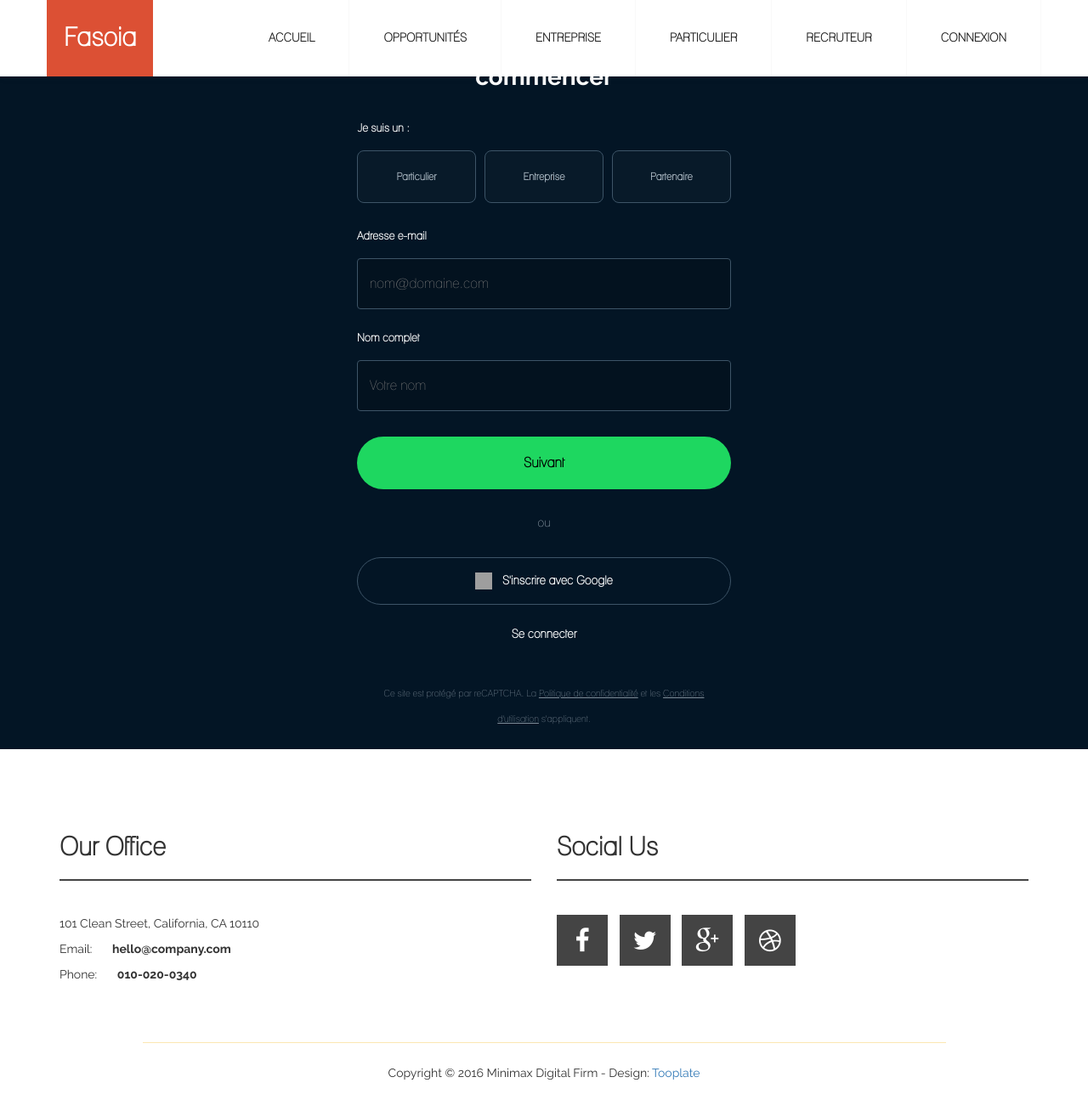
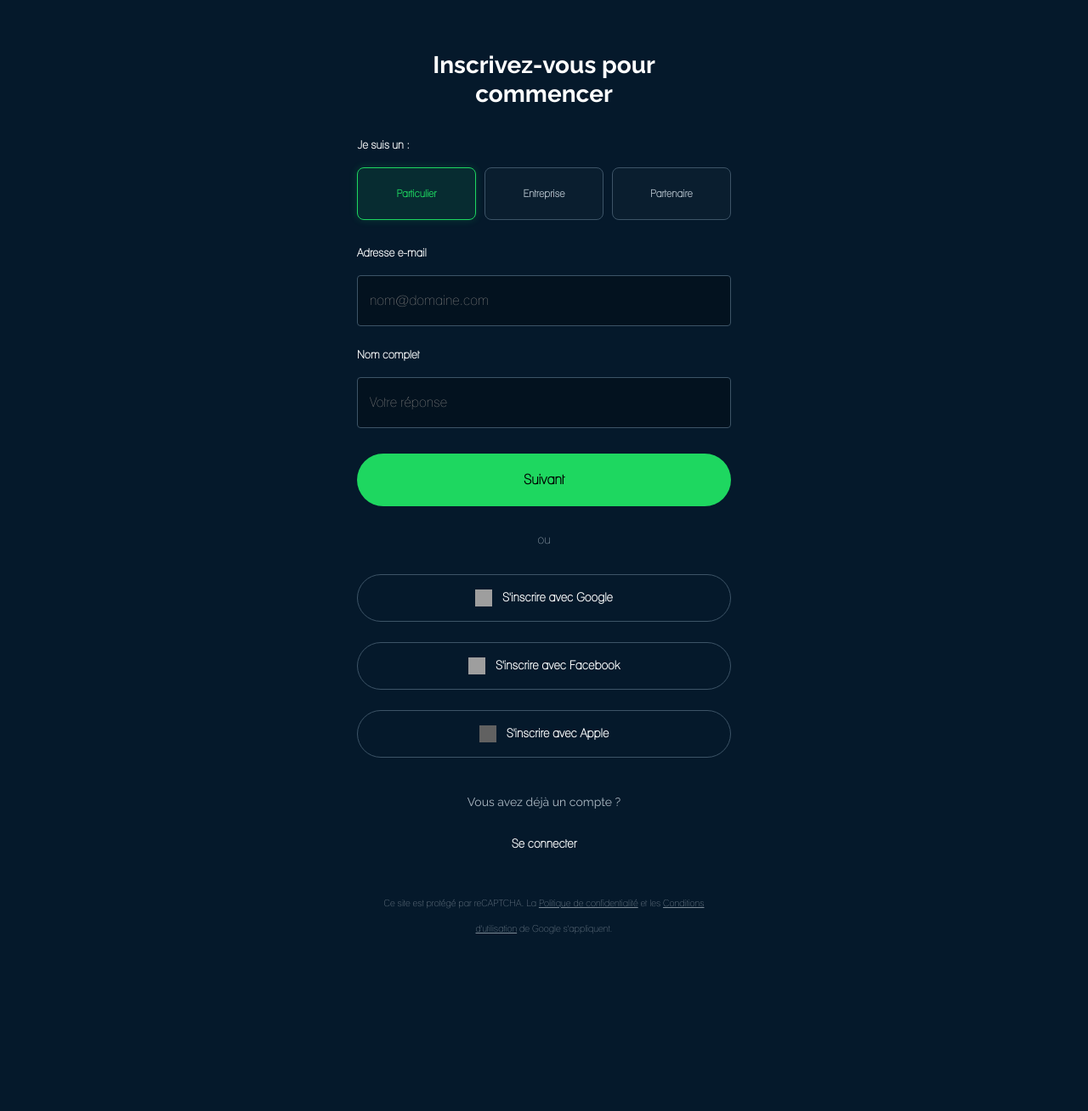
Before and after one commit to FollyF/fasoia, a Django app: page /inscription/ in a window 1280 px wide. Shown: the whole page at 85% size. After the commit the page ends 1100 px from the top, so only its background shows below. Run offline with Django 5.2, Linux system fonts and the light colour scheme; some libraries are stand-ins or nearby versions; grey boxes are pictures that could not be loaded.

Commit message:
preInscription

```diff
--- a/web/fasoia/myAppli/templates/base.html
+++ b/web/fasoia/myAppli/templates/base.html
@@ -25,14 +25,18 @@
 <body data-spy="scroll" data-target=".navbar-collapse">
 
 <!-- navbar -->
+{% if not no_header_footer %}
 {% include "partials/navbar.html" %}
+{% endif %}
 
 {% block content %}
 
 {% endblock %}
 
 <!-- footer section -->
+{% if not no_header_footer %}
 {% include "partials/footer.html" %}
+
 
 <!-- divider section -->
 <div class="container">
@@ -50,7 +54,7 @@
 
 <!-- scrolltop section -->
 <a href="#top" class="go-top"><i class="fa fa-angle-up"></i></a>
-
+{% endif %}
 
 <!-- javascript js -->
 <script src="{% static "js/jquery.js" %}"></script>
--- a/web/fasoia/myAppli/templates/myAppli/inscription.html
+++ b/web/fasoia/myAppli/templates/myAppli/inscription.html
@@ -11,12 +11,19 @@
 
         /* Page d'inscription isolée */
         .inscription-page {
-            background-color: #031525;
-            min-height: calc(100vh - 200px);
+            background-color: #05192b; /* Unifié avec la page de connexion */
+            min-height: calc(100vh - 100px);
             display: flex;
             justify-content: center;
             align-items: center;
-            padding: 20px;
+            padding: 40px 20px;
+        }
+
+        .social-container {
+            display: flex;
+            flex-direction: column;
+            gap: 12px;
+            margin-top: 10px;
         }
 
         .auth-card {
@@ -183,29 +190,22 @@
         <div class="auth-card">
             <h1>Inscrivez-vous pour<br>commencer</h1>
 
-            <form method="POST" action="{% url 'inscription' %}">
+            <form method="POST" action="{% url 'inscription' %}" id="signup-form">
                 {% csrf_token %}
 
                 <label style="text-align: left; display: block; margin-bottom: 10px;">Je suis un :</label>
                 <div class="profile-selection">
-                    <div class="profile-card {% if selected_profile == 'particulier' %}active{% endif %}"
-                         onclick="selectProfile(this)"
-                         data-profile="particulier">
+                    <div class="profile-card active" onclick="updateProfile(this, 'particulier', 'Nom complet')">
                         <span>Particulier</span>
                     </div>
-                    <div class="profile-card {% if selected_profile == 'entreprise' %}active{% endif %}"
-                         onclick="selectProfile(this)"
-                         data-profile="entreprise">
+                    <div class="profile-card" onclick="updateProfile(this, 'entreprise', 'Nom de l\'entreprise')">
                         <span>Entreprise</span>
                     </div>
-                    <div class="profile-card {% if selected_profile == 'partenaire' %}active{% endif %}"
-                         onclick="selectProfile(this)"
-                         data-profile="partenaire">
+                    <div class="profile-card" onclick="updateProfile(this, 'partenaire', 'Nom complet / Organisation')">
                         <span>Partenaire</span>
                     </div>
                 </div>
 
-                <!-- Champ caché pour le profil sélectionné -->
                 <input type="hidden" name="profile_type" id="profile_type" value="particulier">
 
                 <div class="form-group">
@@ -214,8 +214,8 @@
                 </div>
 
                 <div class="form-group">
-                    <label>Nom complet</label>
-                    <input type="text" name="fullname" placeholder="Votre nom" required>
+                    <label id="fullname-label">Nom complet</label>
+                    <input type="text" name="fullname" id="fullname-input" placeholder="Votre réponse" required>
                 </div>
 
                 <button type="submit" class="btn-submit">Suivant</button>
@@ -223,41 +223,53 @@
 
             <div class="divider">ou</div>
 
-            <button class="btn-social" onclick="alert('Inscription Google (à implémenter)')">
-                <img src="https://www.gstatic.com/images/branding/product/1x/gsa_512dp.png" alt="Google">
-                S'inscrire avec Google
-            </button>
+            <div class="social-container">
+                <button class="btn-social">
+                    <img src="https://www.gstatic.com/images/branding/product/1x/gsa_512dp.png" alt="Google">
+                    S'inscrire avec Google
+                </button>
+                <button class="btn-social">
+                    <img src="https://upload.wikimedia.org/wikipedia/commons/b/b8/2021_Facebook_icon.svg" alt="Facebook">
+                    S'inscrire avec Facebook
+                </button>
+                <button class="btn-social">
+                    <img src="https://upload.wikimedia.org/wikipedia/commons/f/fa/Apple_logo_black.svg" alt="Apple" style="filter: invert(1);">
+                    S'inscrire avec Apple
+                </button>
+            </div>
 
+            <p class="no-account" style="margin-top: 25px; color: #aebbc5; font-size: 14px;">Vous avez déjà un compte ?</p>
             <a href="{% url 'connexion' %}" class="login-link">Se connecter</a>
 
             <div class="legal-footer">
-                Ce site est protégé par reCAPTCHA. La <a href="#">Politique de confidentialité</a> et les <a href="#">Conditions d'utilisation</a> s'appliquent.
+                Ce site est protégé par reCAPTCHA. La <a href="#">Politique de confidentialité</a> et les <a href="#">Conditions d'utilisation</a> de Google s'appliquent.
             </div>
         </div>
     </div>
 
     <script>
-        function selectProfile(element) {
-            // Désélectionner tous les profils
+        function updateProfile(element, type, labelText) {
+            // 1. Gérer les classes actives
             document.querySelectorAll('.profile-card').forEach(card => {
                 card.classList.remove('active');
             });
-
-            // Sélectionner le profil cliqué
             element.classList.add('active');
 
-            // Mettre à jour le champ caché
-            const profileType = element.getAttribute('data-profile');
-            document.getElementById('profile_type').value = profileType;
+            // 2. Mettre à jour le champ caché pour Django
+            document.getElementById('profile_type').value = type;
+
+            // 3. Modifier le label dynamiquement
+            const label = document.getElementById('fullname-label');
+            const input = document.getElementById('fullname-input');
+
+            label.innerText = labelText;
+
+            // Optionnel : changer le placeholder selon le type
+            if(type === 'entreprise') {
+                input.placeholder = "Ex: Faso Digital SA";
+            } else {
+                input.placeholder = "Votre nom";
+            }
         }
-
-        // Initialiser le champ caché avec la valeur par défaut
-        document.addEventListener('DOMContentLoaded', function() {
-            const defaultProfile = document.querySelector('.profile-card.active');
-            if (defaultProfile) {
-                const profileType = defaultProfile.getAttribute('data-profile');
-                document.getElementById('profile_type').value = profileType;
-            }
-        });
     </script>
 {% endblock %}
--- a/web/fasoia/myAppli/views.py
+++ b/web/fasoia/myAppli/views.py
@@ -15,7 +15,7 @@ def opportunites(request):
     return render(request, 'myAppli/opportunites.html', context)
 
 def connexion(request):
-    return render(request, 'myAppli/connexion.html')
+    return render(request, 'myAppli/connexion.html', {'no_header_footer': True})
 
 def inscription(request):
-    return render(request, 'myAppli/inscription.html')
+    return render(request, 'myAppli/inscription.html', {'no_header_footer': True})
```
